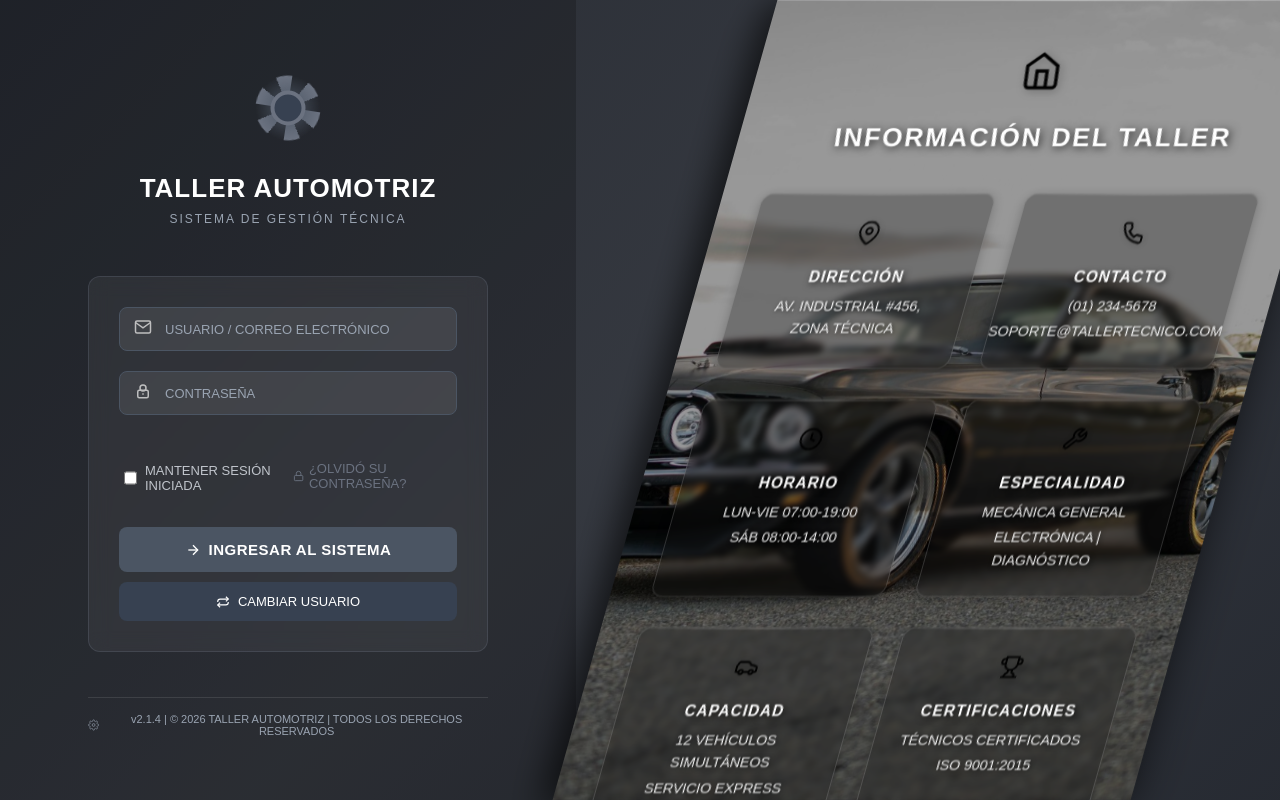
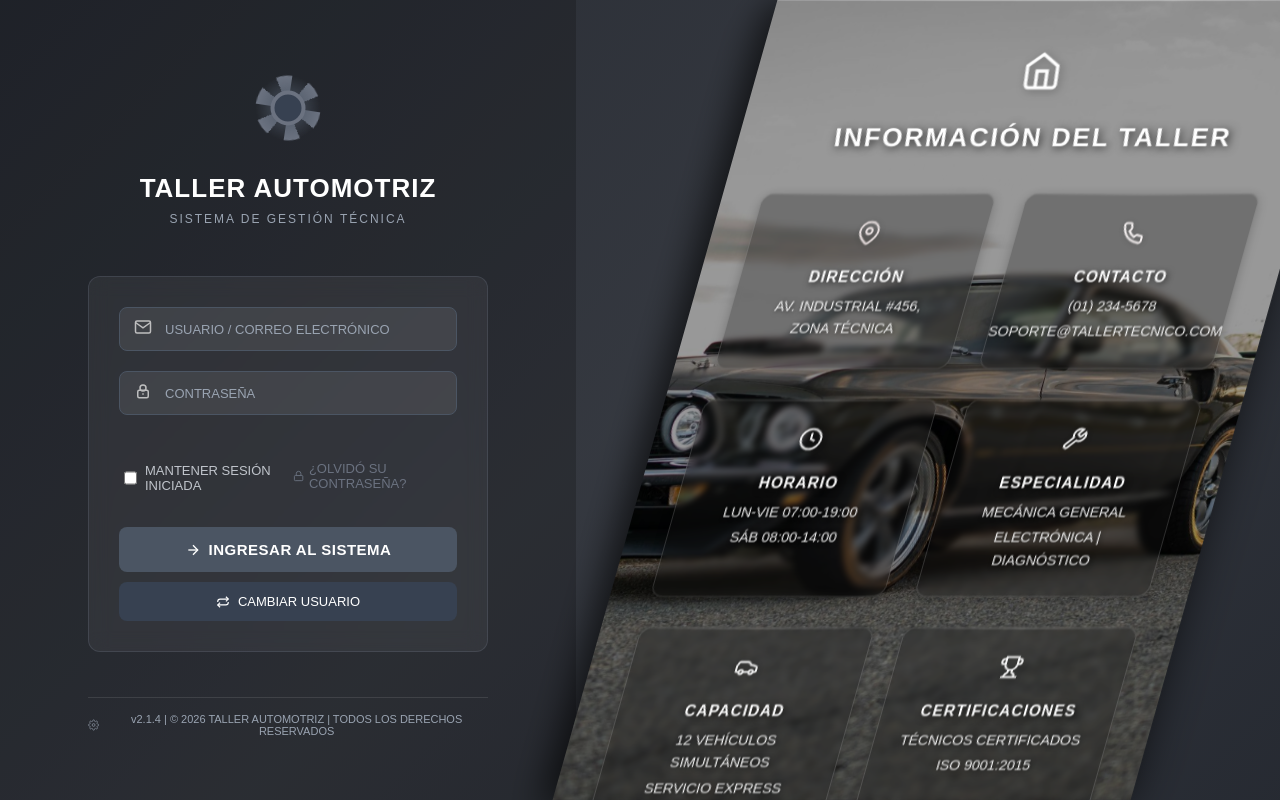
Before and after one commit to Trabajos-TEC/Taller-Automotriz, a React (Vite) app: page /login in a window 1280 px wide. Built offline with nearby package versions, Linux system fonts and the light colour scheme.

Commit message:
feat: cambio de color de simbolos

```diff
--- a/src/components/Login.tsx
+++ b/src/components/Login.tsx
@@ -79,7 +79,7 @@ const Login: React.FC = () => {
               <div className="input-group-taller">
                 <div className="input-icon">
                   {/* Silueta de email en negro */}
-                  <svg width="18" height="18" viewBox="0 0 24 24" fill="none" stroke="#000000" strokeWidth="2">
+                  <svg width="18" height="18" viewBox="0 0 24 24" fill="none" stroke="#ffffff" strokeWidth="2">
                     <rect x="2" y="4" width="20" height="16" rx="2"/>
                     <path d="M22 6l-10 7L2 6"/>
                   </svg>
@@ -98,7 +98,7 @@ const Login: React.FC = () => {
               <div className="input-group-taller">
                 <div className="input-icon">
                   {/* Silueta de candado en negro */}
-                  <svg width="18" height="18" viewBox="0 0 24 24" fill="none" stroke="#000000" strokeWidth="2">
+                  <svg width="18" height="18" viewBox="0 0 24 24" fill="none" stroke="#ece4e4" strokeWidth="2">
                     <rect x="5" y="11" width="14" height="10" rx="2"/>
                     <path d="M12 15v2"/>
                     <circle cx="12" cy="8" r="4" strokeWidth="2"/>
@@ -176,7 +176,7 @@ const Login: React.FC = () => {
               <div className="romboid-header">
                 <div className="romboid-icon">
                   {/* Silueta de edificio industrial en negro */}
-                  <svg width="40" height="40" viewBox="0 0 24 24" fill="none" stroke="#000000" strokeWidth="2">
+                  <svg width="40" height="40" viewBox="0 0 24 24" fill="none" stroke="#ffffff" strokeWidth="2">
                     <path d="M3 9l9-7 9 7v11a2 2 0 01-2 2H5a2 2 0 01-2-2z"/>
                     <path d="M9 22V12h6v10"/>
                   </svg>
@@ -188,7 +188,7 @@ const Login: React.FC = () => {
                 <div className="info-item">
                   <div className="info-icon">
                     {/* Silueta de ubicación en negro */}
-                    <svg width="24" height="24" viewBox="0 0 24 24" fill="none" stroke="#000000" strokeWidth="2">
+                    <svg width="24" height="24" viewBox="0 0 24 24" fill="none" stroke="#f5ebeb" strokeWidth="2">
                       <path d="M21 10c0 7-9 13-9 13s-9-6-9-13a9 9 0 0118 0z"/>
                       <circle cx="12" cy="10" r="3"/>
                     </svg>
@@ -202,7 +202,7 @@ const Login: React.FC = () => {
                 <div className="info-item">
                   <div className="info-icon">
                     {/* Silueta de teléfono en negro */}
-                    <svg width="24" height="24" viewBox="0 0 24 24" fill="none" stroke="#000000" strokeWidth="2">
+                    <svg width="24" height="24" viewBox="0 0 24 24" fill="none" stroke="#fffafa" strokeWidth="2">
                       <path d="M22 16.92v3a2 2 0 01-2.18 2 19.79 19.79 0 01-8.63-3.07 19.5 19.5 0 01-6-6 19.79 19.79 0 01-3.07-8.67A2 2 0 014.11 2h3a2 2 0 012 1.72 12.84 12.84 0 00.7 2.81 2 2 0 01-.45 2.11L8.09 9.91a16 16 0 006 6l1.27-1.27a2 2 0 012.11-.45 12.84 12.84 0 002.81.7A2 2 0 0122 16.92z"/>
                     </svg>
                   </div>
@@ -216,7 +216,7 @@ const Login: React.FC = () => {
                 <div className="info-item">
                   <div className="info-icon">
                     {/* Silueta de reloj en negro */}
-                    <svg width="24" height="24" viewBox="0 0 24 24" fill="none" stroke="#000000" strokeWidth="2">
+                    <svg width="24" height="24" viewBox="0 0 24 24" fill="none" stroke="#ffffff" strokeWidth="2">
                       <circle cx="12" cy="12" r="10"/>
                       <path d="M12 6v6l4 2"/>
                     </svg>
@@ -231,7 +231,7 @@ const Login: React.FC = () => {
                 <div className="info-item">
                   <div className="info-icon">
                     {/* Silueta de llave inglesa en negro */}
-                    <svg width="24" height="24" viewBox="0 0 24 24" fill="none" stroke="#000000" strokeWidth="2">
+                    <svg width="24" height="24" viewBox="0 0 24 24" fill="none" stroke="#ffffff" strokeWidth="2">
                       <path d="M14.7 6.3a1 1 0 000 1.4l1.6 1.6a1 1 0 001.4 0l3.77-3.77a6 6 0 01-7.94 7.94l-6.91 6.91a2.12 2.12 0 01-3-3l6.91-6.91a6 6 0 017.94-7.94l-3.76 3.76z"/>
                     </svg>
                   </div>
@@ -245,7 +245,7 @@ const Login: React.FC = () => {
                 <div className="info-item">
                   <div className="info-icon">
                     {/* Silueta de automóvil en negro */}
-                    <svg width="24" height="24" viewBox="0 0 24 24" fill="none" stroke="#000000" strokeWidth="2">
+                    <svg width="24" height="24" viewBox="0 0 24 24" fill="none" stroke="#f8f8f8" strokeWidth="2">
                       <path d="M19 17h2c.6 0 1-.4 1-1v-3c0-.9-.7-1.7-1.5-1.9C18.7 10.6 16 10 16 10s-1.3-1.4-2.2-2.3c-.5-.4-1.1-.7-1.8-.7H5c-.6 0-1.1.4-1.4.9l-1.4 2.9A3.7 3.7 0 002 12v4c0 .6.4 1 1 1h2"/>
                       <circle cx="7" cy="17" r="2"/>
                       <path d="M9 17h6"/>
@@ -262,7 +262,7 @@ const Login: React.FC = () => {
                 <div className="info-item">
                   <div className="info-icon">
                     {/* Silueta de trofeo en negro */}
-                    <svg width="24" height="24" viewBox="0 0 24 24" fill="none" stroke="#000000" strokeWidth="2">
+                    <svg width="24" height="24" viewBox="0 0 24 24" fill="none" stroke="#ffffff" strokeWidth="2">
                       <path d="M6 9H4.5a2.5 2.5 0 010-5H6"/>
                       <path d="M18 9h1.5a2.5 2.5 0 000-5H18"/>
                       <path d="M4 22h16"/>
```
